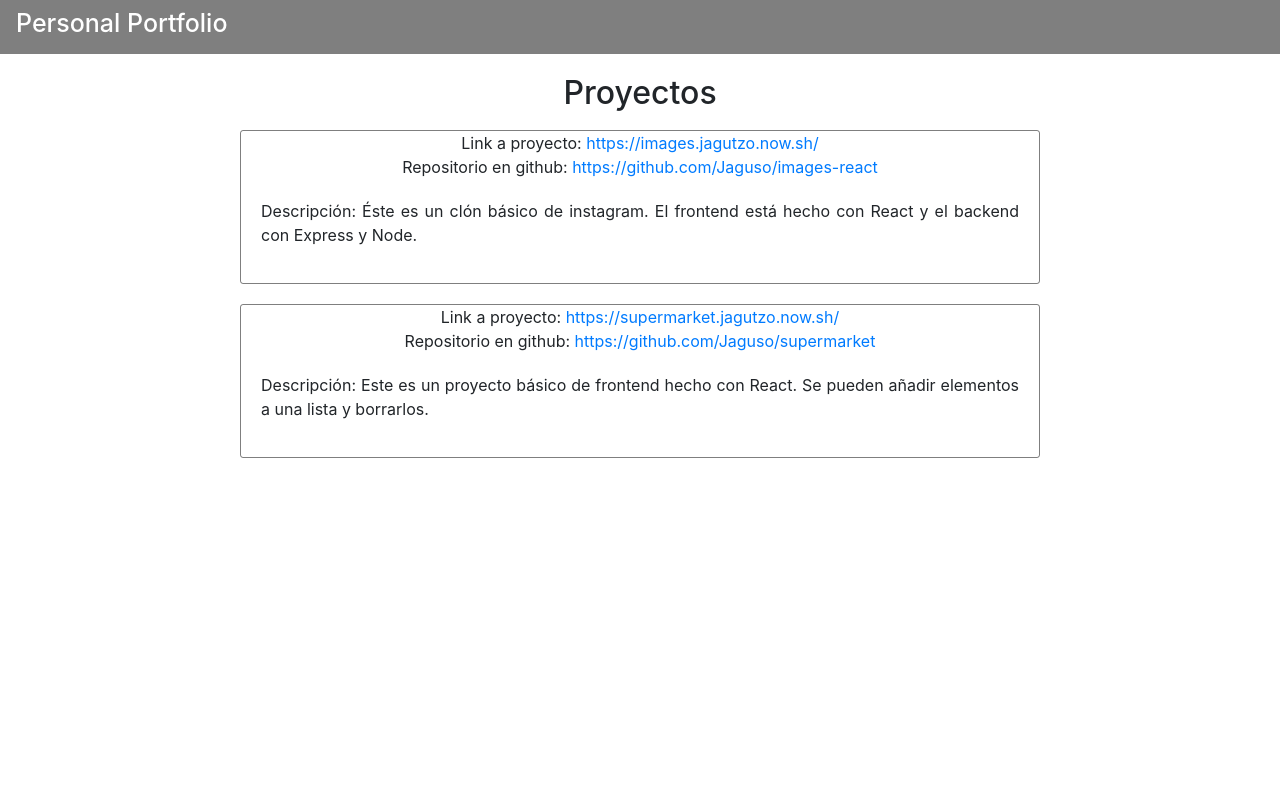
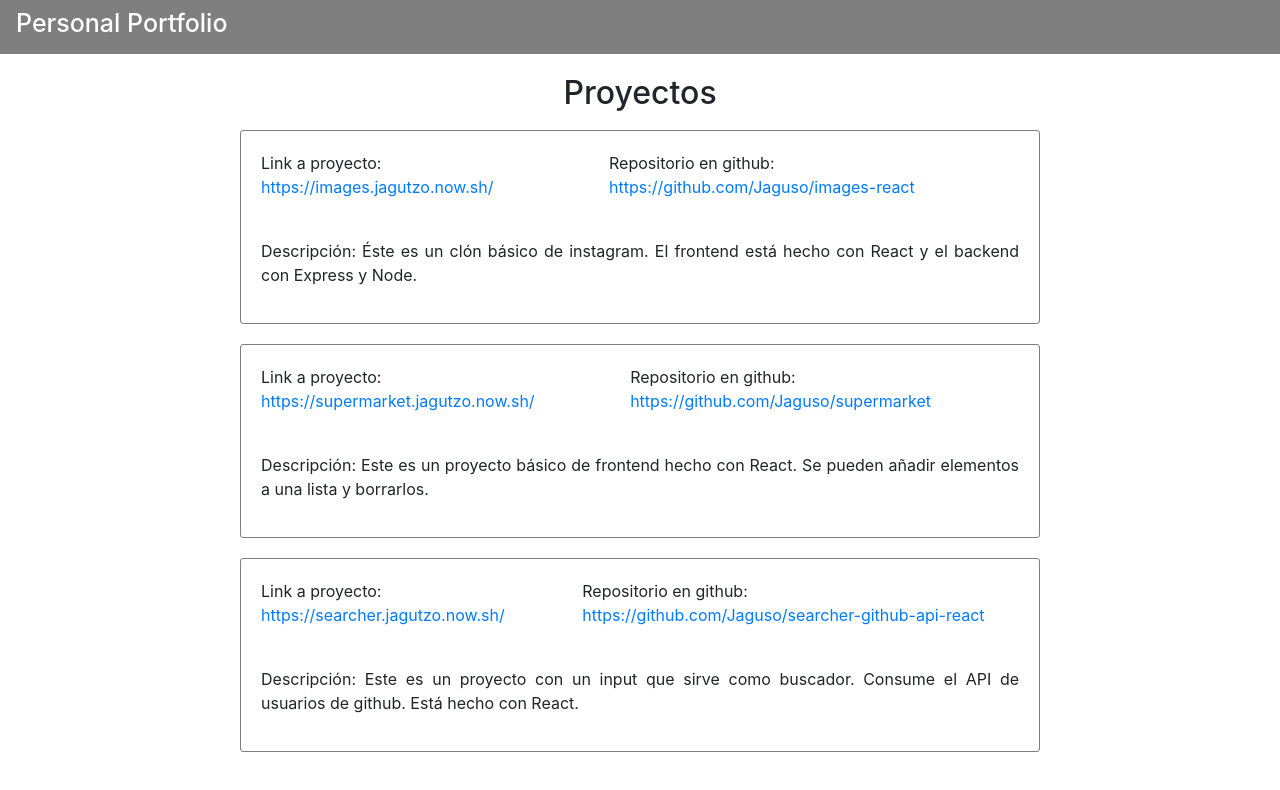
Before and after one commit to Jaguso/portfolio, a React app: page / in a window 1280 px wide. Shown: the top 790 px of the page. Built offline with nearby package versions, Linux system fonts and the light colour scheme.

Commit message:
styled card

```diff
--- a/src/components/card/Card.css
+++ b/src/components/card/Card.css
@@ -14,3 +14,12 @@
   margin: 20px;
   text-align: justify;
 }
+
+.link {
+  margin: 20px;
+}
+
+.top {
+  display: flex;
+  justify-content: space-around;
+}
--- a/src/components/card/Card.js
+++ b/src/components/card/Card.js
@@ -6,11 +6,13 @@ class Card extends Component {
   render() {
     return(
       <div className="card-container">
-        <div>
-          Link a proyecto: <a href={this.props.link} target="_blank">{this.props.link}</a>
-        </div>
-        <div>
-          Repositorio en github: <a href={this.props.repo} target="_blank">{this.props.repo}</a>
+        <div className="top">
+          <div className="link">
+            Link a proyecto: <a href={this.props.link} target="_blank">{this.props.link}</a>
+          </div>
+          <div className="link">
+            Repositorio en github: <a href={this.props.repo} target="_blank">{this.props.repo}</a>
+          </div>
         </div>
         <div className="description">
           <p>Descripción: {this.props.desc}</p>
--- a/src/data.js
+++ b/src/data.js
@@ -9,11 +9,11 @@ const projects = [
     description: "Este es un proyecto básico de frontend hecho con React. Se pueden añadir elementos a una lista y borrarlos.",
     repo: "https://github.com/Jaguso/supermarket"
   },
-  // {
-  //   link: "https://searcher.jagutzo.now.sh/",
-  //   description: "Este es un proyecto con un input que sirve como buscador. ",
-  //   repo: "https://github.com/Jaguso/searcher-github-api-react"
-  // }
+  {
+    link: "https://searcher.jagutzo.now.sh/",
+    description: "Este es un proyecto con un input que sirve como buscador. Consume el API de usuarios de github. Está hecho con React.",
+    repo: "https://github.com/Jaguso/searcher-github-api-react"
+  }
 ];
 
 export default projects;
```
